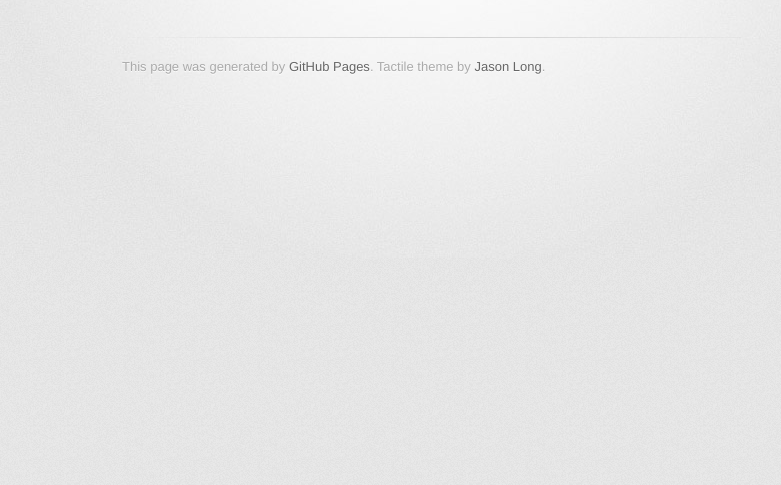
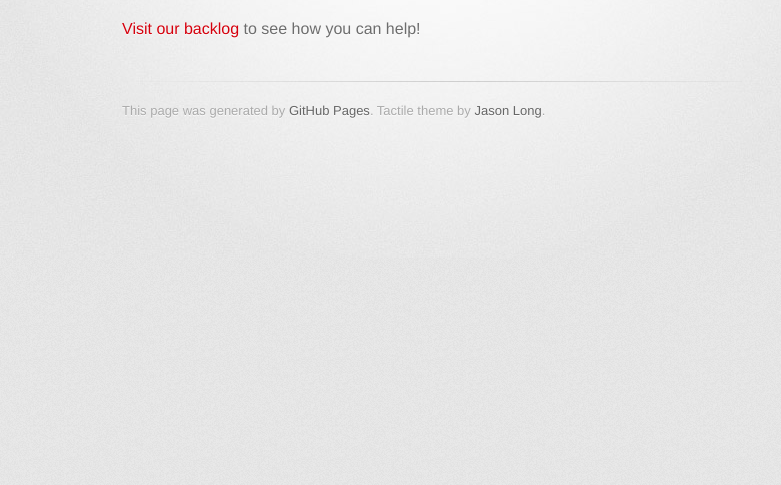
Before and after one commit to immutable-hack/immutable-hack.github.io, a plain HTML site: page index.html in a window 1280 px wide. Shown: the part 315-800 px from the top of the page, without its empty margins (208-989 px from the left). Drawn offline with Linux system fonts and the light colour scheme; a web font is replaced by a local one.

Commit message:
Reference our pivotal tracker project

```diff
--- a/index.html
+++ b/index.html
@@ -35,6 +35,10 @@
 <p>An Om and Datomic inspired development stack.</p>
         </section>
 
+        <section>
+          <p><a href="https://www.pivotaltracker.com/n/projects/1074796">Visit our backlog</a> to see how you can help!</p>
+        </section>
+
         <footer>
           This page was generated by <a href="http://pages.github.com">GitHub Pages</a>. Tactile theme by <a href="https://twitter.com/jasonlong">Jason Long</a>.
         </footer>
```
